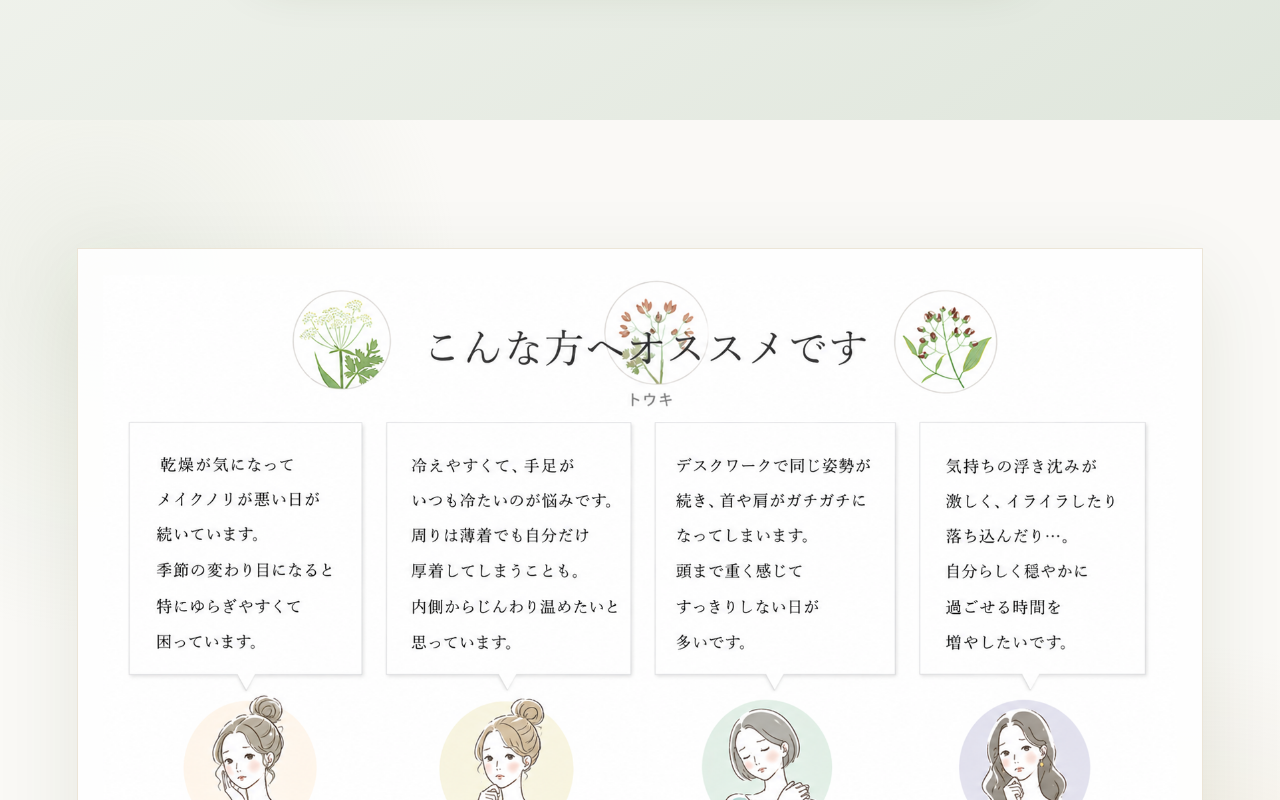
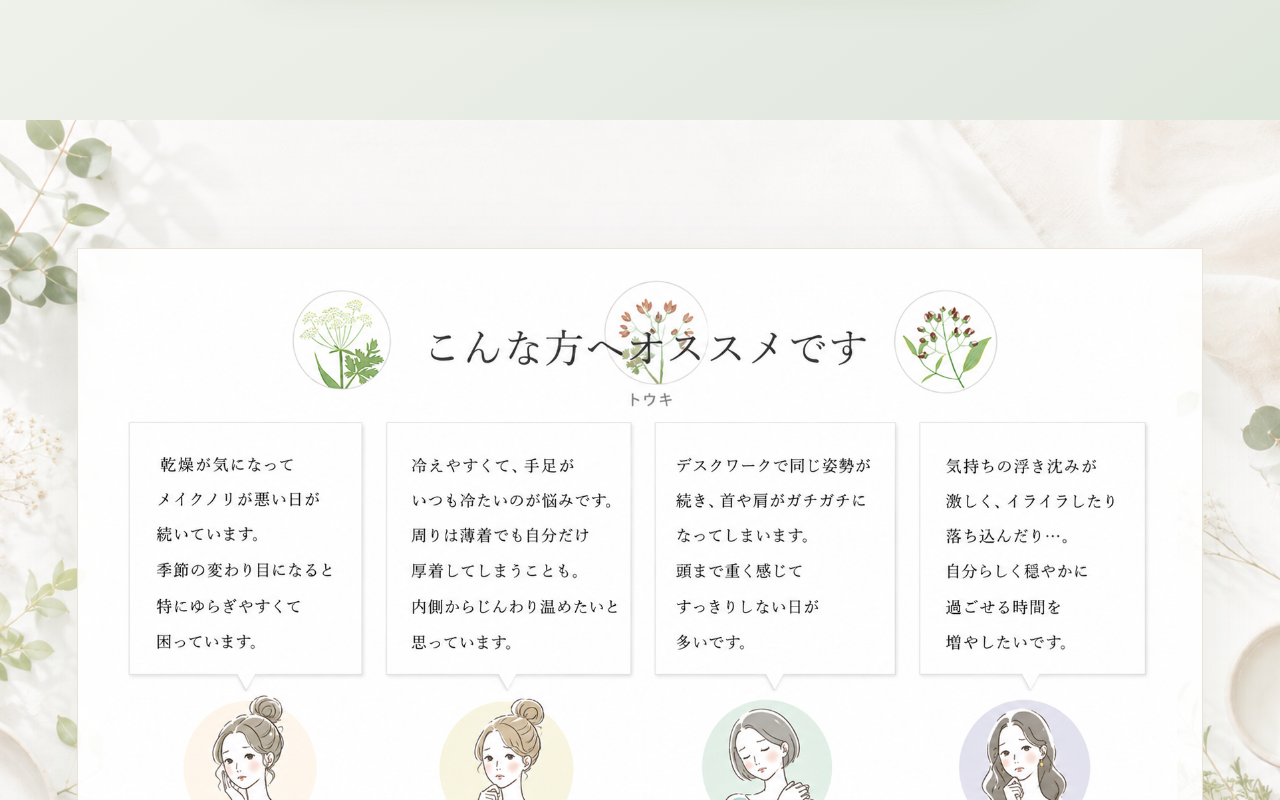
Before and after one commit to nino-0813/herb.yosahp, a Next.js app: page / in a window 1280 px wide. Shown: the part 1680-2480 px from the top of the page. Built offline with nearby package versions, Linux system fonts and the light colour scheme; a web font is replaced by a local one.

Commit message:
白いボタニカル背景を案内とメニューに追加

```diff
--- a/app/globals.css
+++ b/app/globals.css
@@ -976,10 +976,11 @@ img { max-width: 100%; display: block; }
 
 .aun-recommend {
   overflow: hidden;
-  background:
-    radial-gradient(circle at 8% 15%, rgba(200,212,189,.28), transparent 24%),
-    radial-gradient(circle at 94% 85%, rgba(214,199,168,.3), transparent 25%),
-    #faf9f6;
+  background-image: linear-gradient(rgba(255,255,255,.2), rgba(255,255,255,.42)), url('/backgrounds/botanical-white.png');
+  background-position: center 45%;
+  background-size: cover;
+  background-attachment: fixed;
+  animation: botanical-background-drift 18s ease-in-out infinite alternate;
 }
 .aun-recommend__panel {
   position: relative;
@@ -1038,8 +1039,14 @@ img { max-width: 100%; display: block; }
 .aun-voices__grid--images img:hover, .voice-image-grid img:hover { transform: translateY(-5px); box-shadow: 0 20px 42px rgba(78,49,31,.2); }
 .voice-image-grid { display: grid; grid-template-columns: repeat(2, minmax(0, 1fr)); gap: clamp(18px, 3vw, 36px); max-width: 1040px; margin: 35px auto 0; padding: 0 28px; }
 
-.aun-menu { background: linear-gradient(rgba(52,72,21,.58), rgba(52,72,21,.84)), url('/kodawari/treatment.jpg') center/cover fixed; }
-.aun-menu .aun-title span, .aun-menu .aun-title h2, .aun-menu .aun-more { color: #fff; }
+.aun-menu {
+  background-image: linear-gradient(rgba(255,255,255,.32), rgba(248,246,241,.55)), url('/backgrounds/botanical-white.png');
+  background-position: center 55%;
+  background-size: cover;
+  background-attachment: fixed;
+  animation: botanical-background-drift 20s ease-in-out infinite alternate-reverse;
+}
+.aun-menu .aun-title span, .aun-menu .aun-title h2, .aun-menu .aun-more { color: #344815; }
 .aun-menu__cards { display: grid; grid-template-columns: minmax(280px, 390px); justify-content: center; gap: 14px; max-width: 980px; margin: auto; }
 .aun-menu__cards article { padding: 45px 30px; text-align: center; background: rgba(253,253,253,.95); }
 .aun-menu__cards small { color: #bfa679; font: 500 9px/1 "EB Garamond", serif; letter-spacing: .16em; }
@@ -1049,6 +1056,11 @@ img { max-width: 100%; display: block; }
 .aun-menu__cards hr { width: 35px; margin: 25px auto; border: 0; border-top: 1px solid #bfa679; }
 .aun-menu__cards p { min-height: 95px; color: #596446; font-size: 10px; line-height: 1.9; }
 .aun-menu__cards a { color: #57702e; font-size: 10px; border-bottom: 1px solid #bfa679; padding-bottom: 6px; }
+
+@keyframes botanical-background-drift {
+  from { background-position: center 43%; }
+  to { background-position: center 57%; }
+}
 
 .aun-news { background: #e8ebe6; }
 .aun-news__list { max-width: 820px; margin: auto; }
@@ -1098,10 +1110,14 @@ img { max-width: 100%; display: block; }
   .aun-voices__grid, .aun-menu__cards { grid-template-columns: 1fr; }
   .aun-voices__grid--images { grid-template-columns: 1fr 1fr; }
   .voice-image-grid { grid-template-columns: 1fr; padding: 0 20px; }
-  .aun-menu { background-attachment: scroll; }
+  .aun-recommend, .aun-menu { background-attachment: scroll; background-size: auto 112%; }
   .aun-menu__cards article { padding: 38px 25px; }
   .aun-menu__cards p { min-height: 0; }
   .aun-news__list a { grid-template-columns: 1fr; gap: 4px; }
+}
+
+@media (prefers-reduced-motion: reduce) {
+  .aun-recommend, .aun-menu { animation: none; }
 }
 
 @media (max-width: 600px) {
```
Also changed, not shown: public/backgrounds/botanical-white.png (added).
